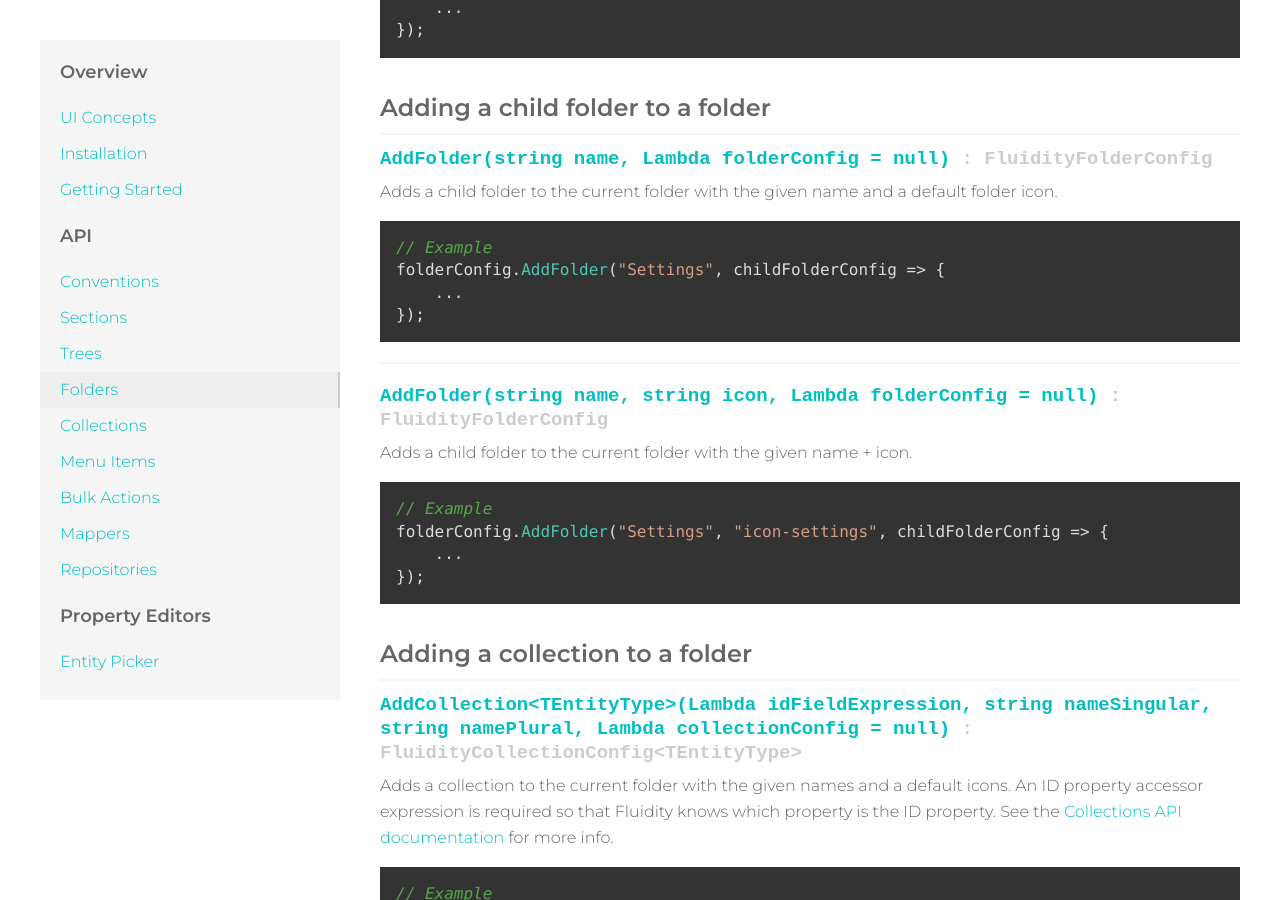
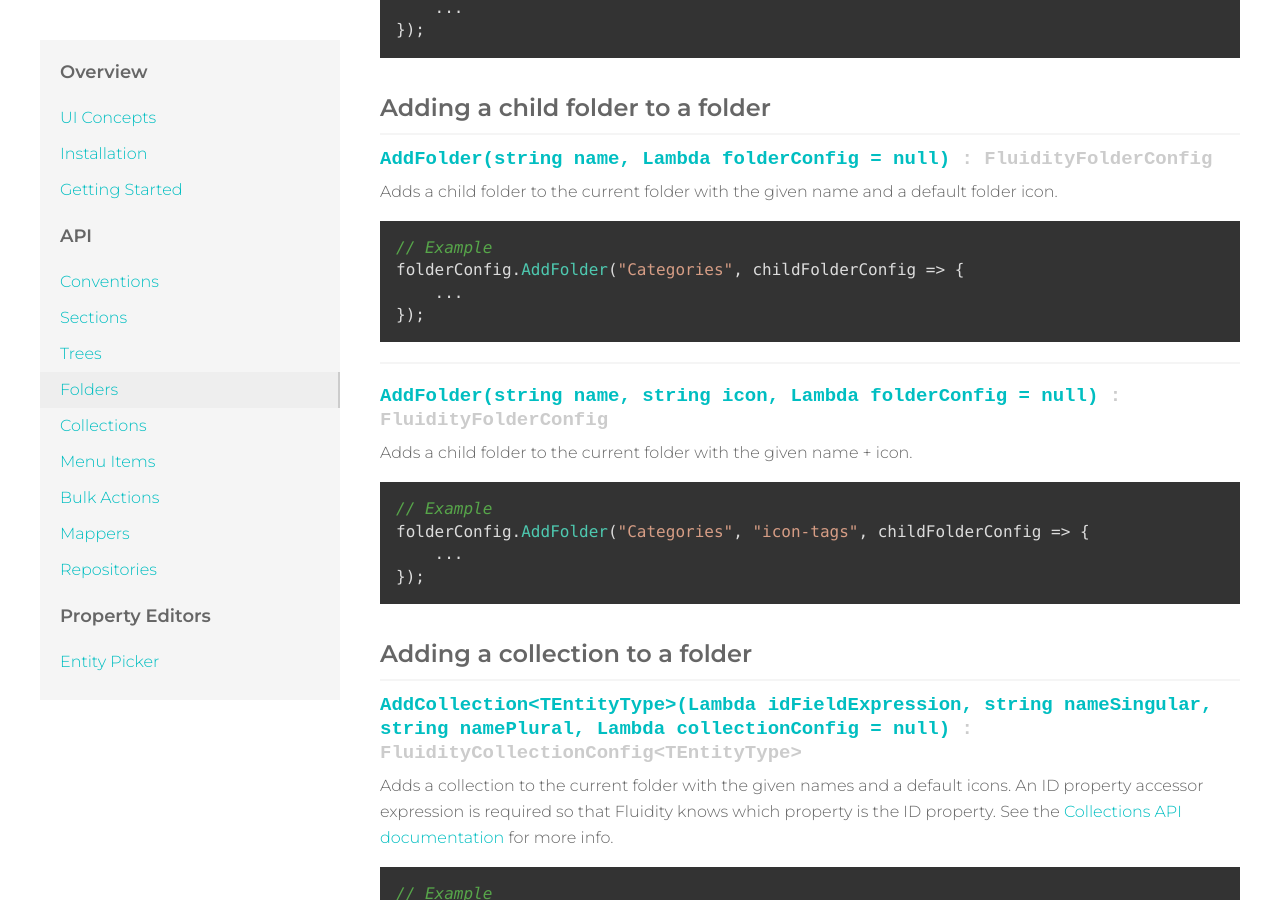
Before and after one commit to mattbrailsford/umbraco-fluidity, a Jekyll site: the page built from docs/_pages/02-api-03-folders.md, in a window 1280 px wide and 900 px high, scrolled down 1020 px. Built offline with Jekyll 4.4.1, drawn with Linux system fonts in a browser that asks for light colours.

Commit message:
Changed child folder name / icon

`````diff
--- a/docs/_pages/02-api-03-folders.md
+++ b/docs/_pages/02-api-03-folders.md
@@ -47,7 +47,7 @@ Adds a child folder to the current folder with the given name and a default fold
 
 ````csharp
 // Example
-folderConfig.AddFolder("Settings", childFolderConfig => {
+folderConfig.AddFolder("Categories", childFolderConfig => {
     ...
 });
 ````
@@ -61,7 +61,7 @@ Adds a child folder to the current folder with the given name + icon.
 
 ````csharp
 // Example
-folderConfig.AddFolder("Settings", "icon-settings", childFolderConfig => {
+folderConfig.AddFolder("Categories", "icon-tags", childFolderConfig => {
     ...
 });
 ````
`````
